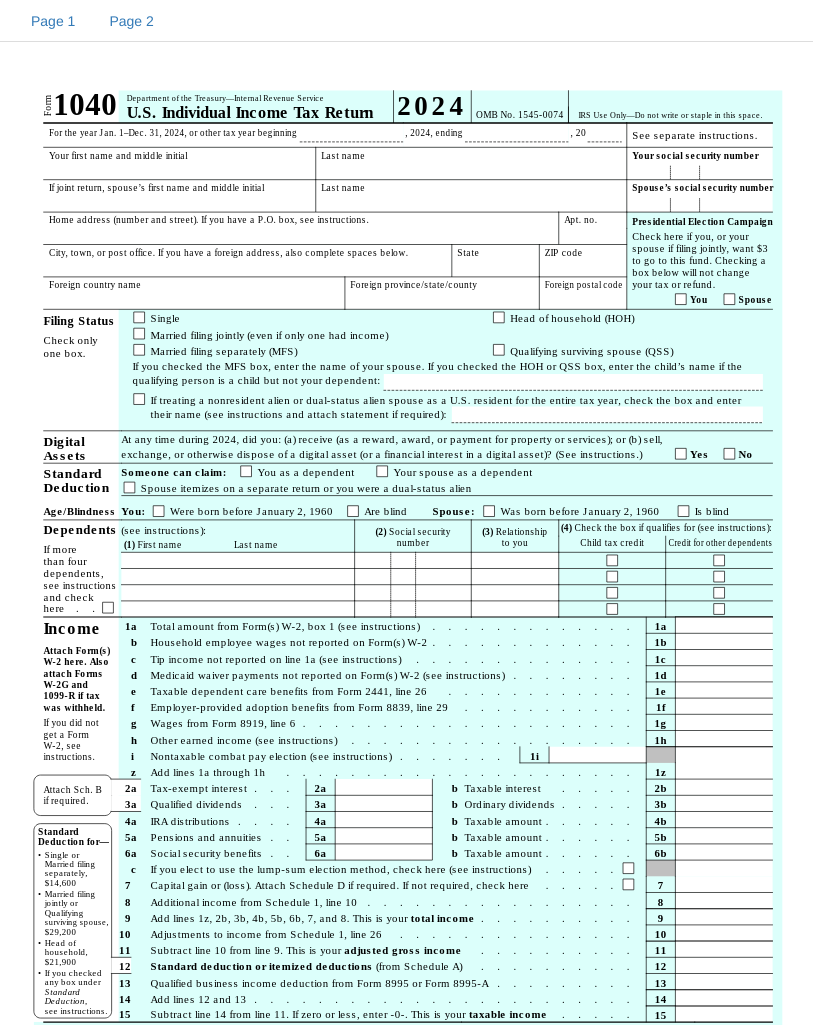
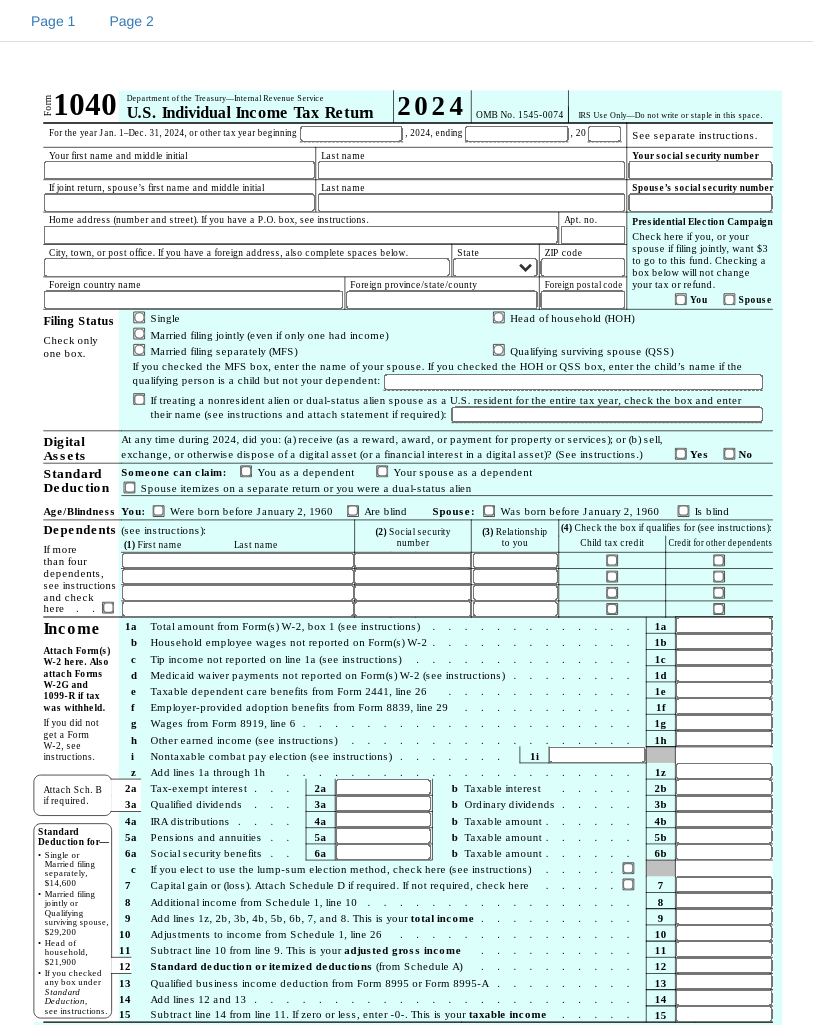
Before and after one commit to gstolarov/pdf-form, a plain HTML site: page Web/index.html in a window 1280 px wide. Shown: the top 1025 px of the page, without its empty margins (5-818 px from the left). Drawn offline with nearby package versions, Linux system fonts and the light colour scheme.

```diff
--- a/Web/index.html
+++ b/Web/index.html
@@ -58,7 +58,7 @@
 			page.css({ transform: `translate(${(zoom-100)/2}%, ${(zoom-100)/2}%) scale(${zoom/100})` });
 		fetch(url).then(rsp => rsp.text()).then(function (html) {
 			var svg = $(html.replaceAll('svg:', '')).filter('svg'),
-				coll = $('fields', svg), flds = $('field', coll);
+				coll = $('fields', svg), flds = $('input', coll);
 			var scl = parseFloat(svg.attr("height")) / parseFloat(svg.attr("width")),
 				cw = parseFloat(coll.attr("width"));
 			if (!scl || !cw) return;
```
